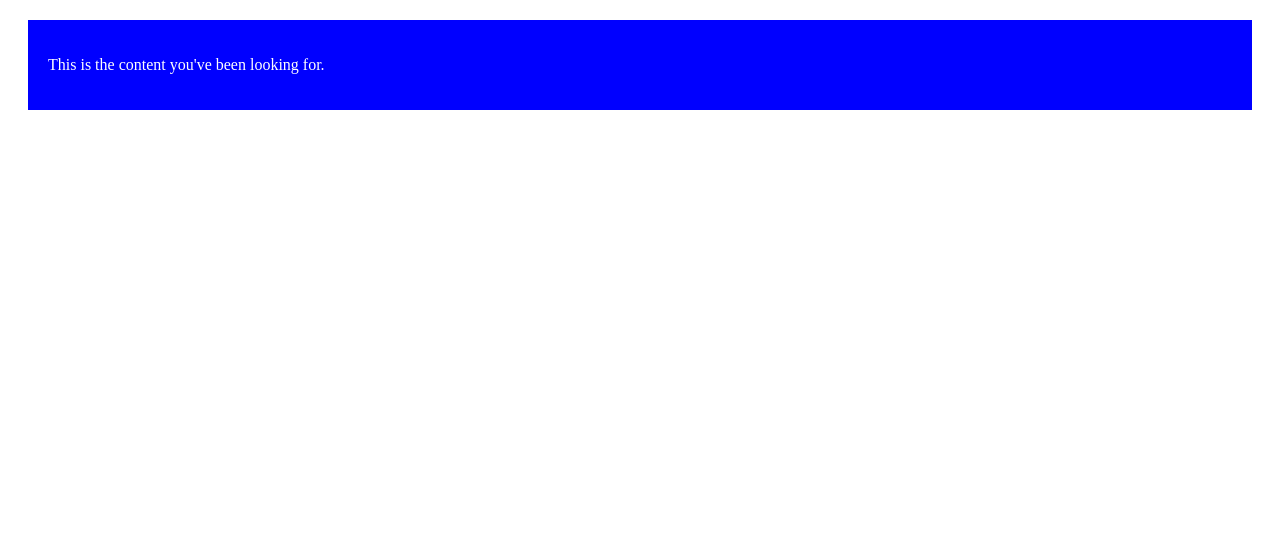
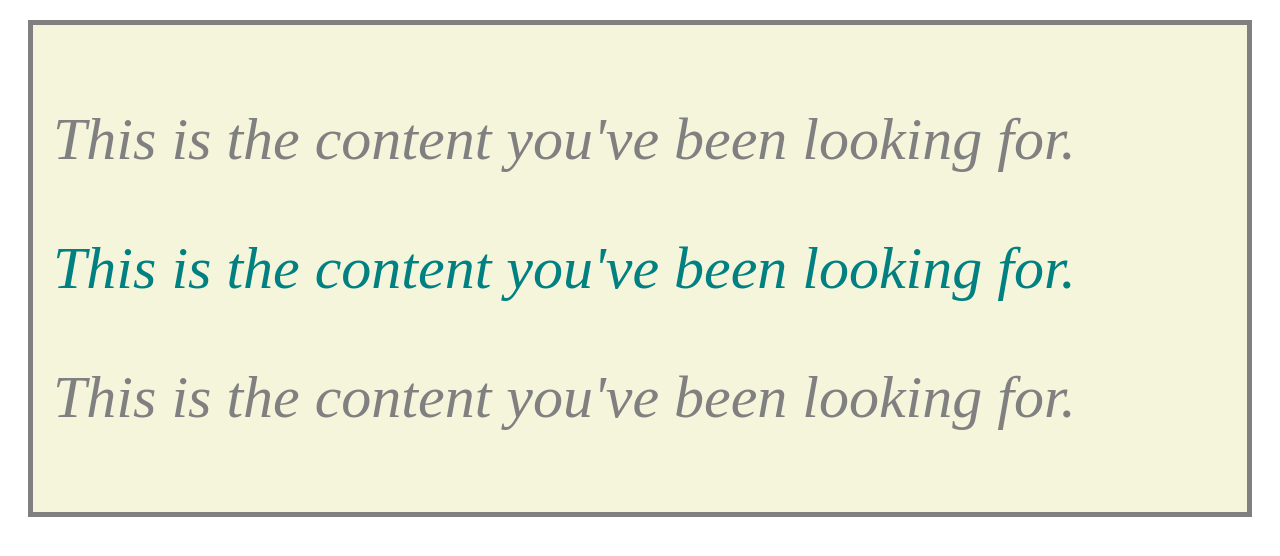
Before and after one commit to 1vev/wp22coursework, a plain HTML site: page project1/index.html in a window 1280 px wide. Drawn offline with Linux system fonts and the light colour scheme.

Commit message:
added style css

```diff
--- a/project1/index.html
+++ b/project1/index.html
@@ -4,20 +4,15 @@
 <head>
 	<meta name="viewport" content="width=device-width, initial-scale=1">
 	<title>Web Programming | STUDENT NAME | Project 1</title>
-
-	<style>
-		.coolclass1{
-			background-color: blue;
-			padding: 20px;
-			margin: 20px;
-			color: white;
-		}
-	</style>
+	<link rel="stylesheet" href="style.css">
 </head>
 
 <body>
 	<div class="coolclass1">
 		<p>This is the content you've been looking for.</p>
+		<p style="color:teal";>This is the content you've been looking for.</p>
+		<p>This is the content you've been looking for.</p>
+
 
 		</div>
 	<!-- Put your code here! -->
--- /dev/null
+++ b/project1/style.css
@@ -0,0 +1,11 @@
+.coolclass1{
+    background-color: beige;
+    font-size: 60px;
+    font:sans serif;
+    border:5px solid gray;
+    font-style: oblique;
+    font-stretch: expanded;
+    padding: 20px;
+    margin: 20px;
+    color:gray;
+  }
```
Also changed, not shown: 1 other file.
